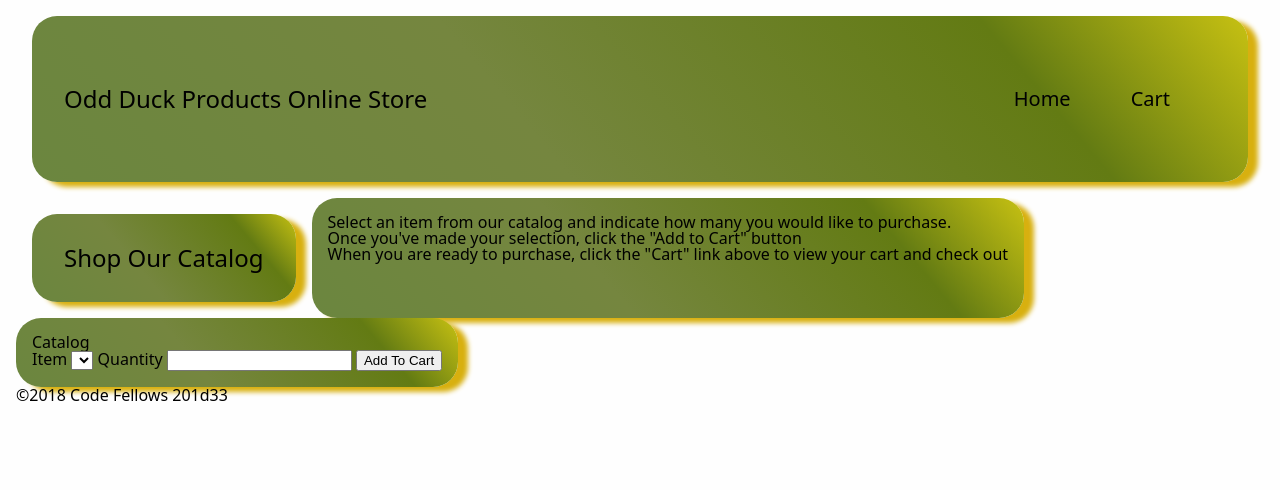
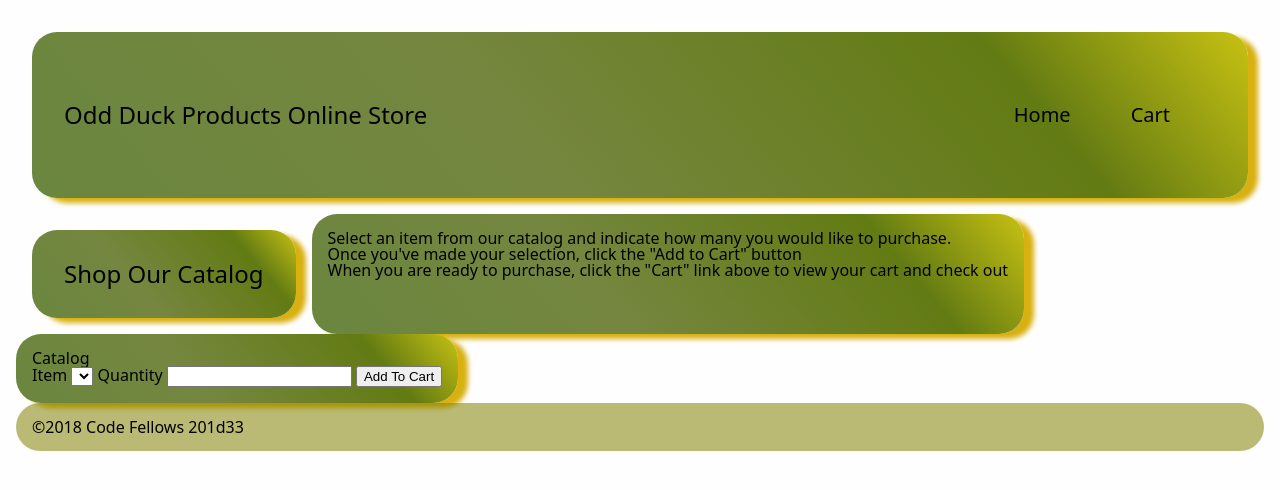
Before and after one commit to matthew-c-austin/cf201-lab14, a plain HTML site: page index.html in a window 1280 px wide. Drawn offline with Linux system fonts and the light colour scheme; a script that the page names is missing.

Commit message:
more css

```diff
--- a/css/style.css
+++ b/css/style.css
@@ -4,6 +4,9 @@ body{
   margin: 1rem;
   background-color: rgb(254, 254, 254);
   font-family: "Noto Sans", sans-serif, "Gill Sans MT", Calibri, "Trebuchet MS", sans-serif;
+  display: flex;
+  flex-direction: column;
+  height: 100%;
 }
 
  header {
@@ -68,3 +71,11 @@ header a {
   border-radius: 25px;
   box-shadow: 10px 5px 5px rgb(216, 176, 15);
 }
+
+footer{
+background-color: rgba(128, 128, 0, 0.536);
+height: auto;
+padding: 1rem;
+border-radius: 25px;
+
+}
```
